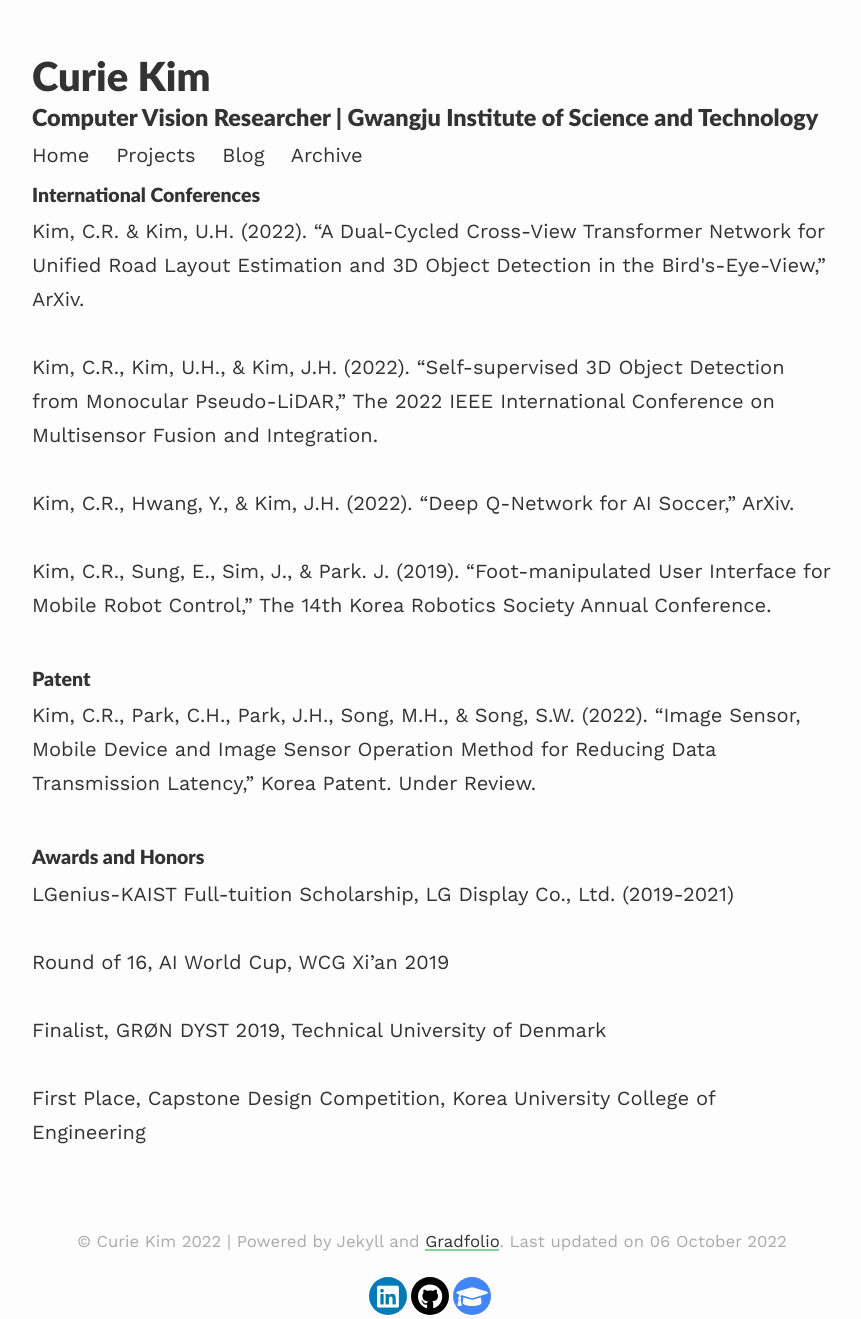
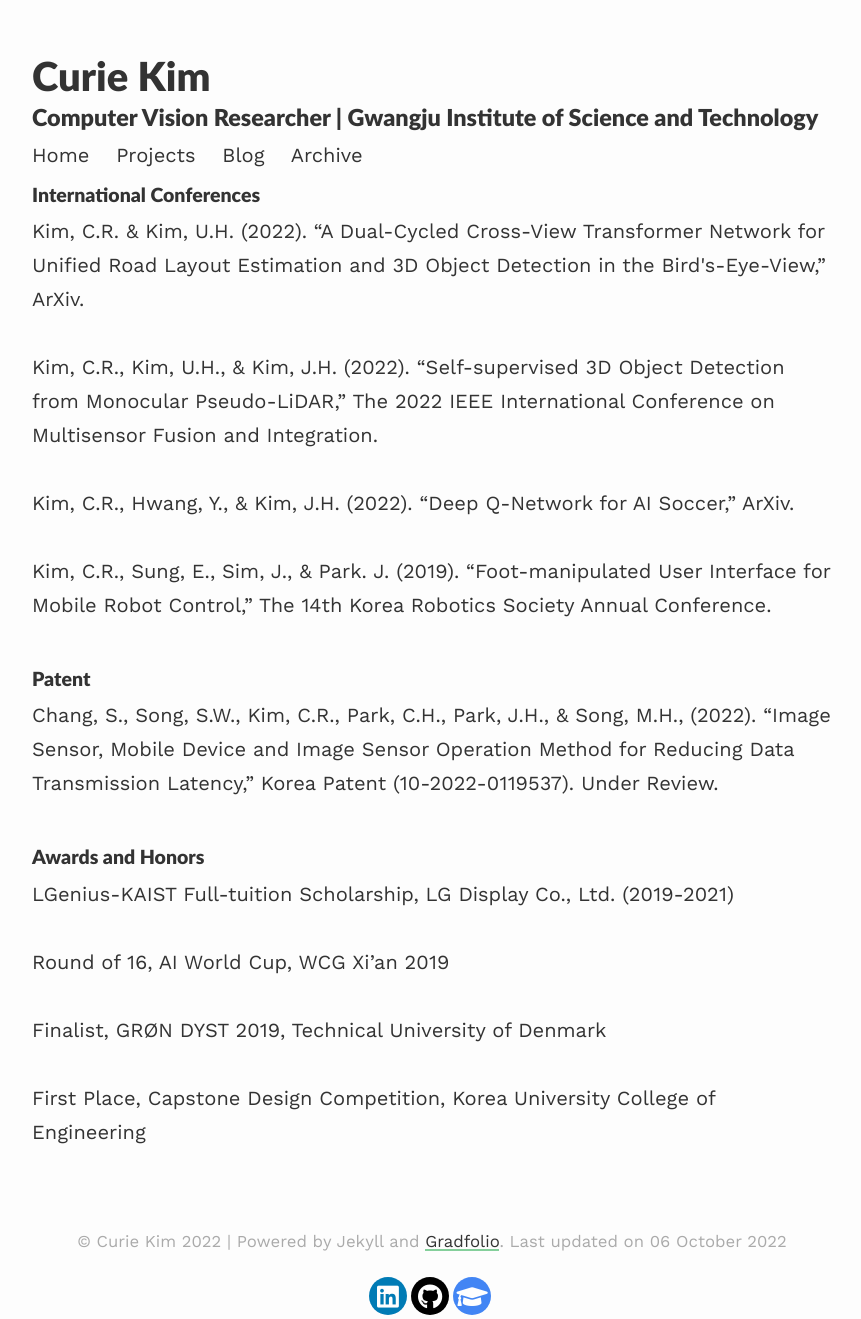
Before and after one commit to curie3170/curie3170.github.io, a Jekyll site: the page built from archive.html, in a window 1280 px wide. Shown: the whole page, without its empty margins (208-1069 px from the left). Built offline with Jekyll 4.4.1, drawn with Linux system fonts in a browser that asks for light colours; nearby versions of some CDN libraries.

Commit message:
add archive patent

```diff
--- a/archive.html
+++ b/archive.html
@@ -12,7 +12,7 @@ title: Archive
     <a href="https://drive.google.com/file/d/1W3Bu53LqHggFKD8B1lpV8U-uo8vOxqKU/view?usp=sharing">Kim, C.R., Sung, E., Sim, J., & Park. J. (2019). “Foot-manipulated User Interface for Mobile Robot Control,” The 14th Korea Robotics Society Annual Conference.</a><br/><br>
 
     <h3><small>Patent</small></h3>
-    <a>Kim, C.R., Park, C.H., Park, J.H., Song, M.H., & Song, S.W. (2022). “Image Sensor, Mobile Device and Image Sensor Operation Method for Reducing Data Transmission Latency,” Korea Patent. Under Review.</a><br/><br>
+    <a>Chang, S., Song, S.W., Kim, C.R., Park, C.H., Park, J.H., & Song, M.H., (2022). “Image Sensor, Mobile Device and Image Sensor Operation Method for Reducing Data Transmission Latency,” Korea Patent (10-2022-0119537). Under Review.</a><br/><br>
 
     <h3><small>Awards and Honors</small></h3>
     <a>LGenius-KAIST Full-tuition Scholarship, LG Display Co., Ltd. (2019-2021)</a><br/><br>
```
